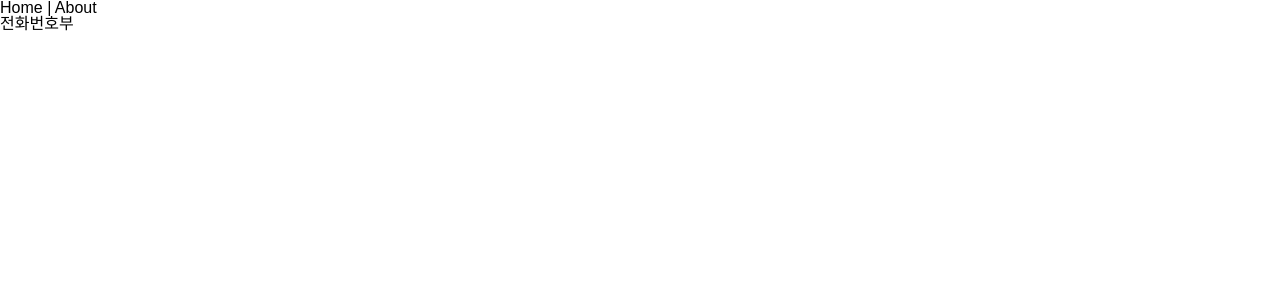
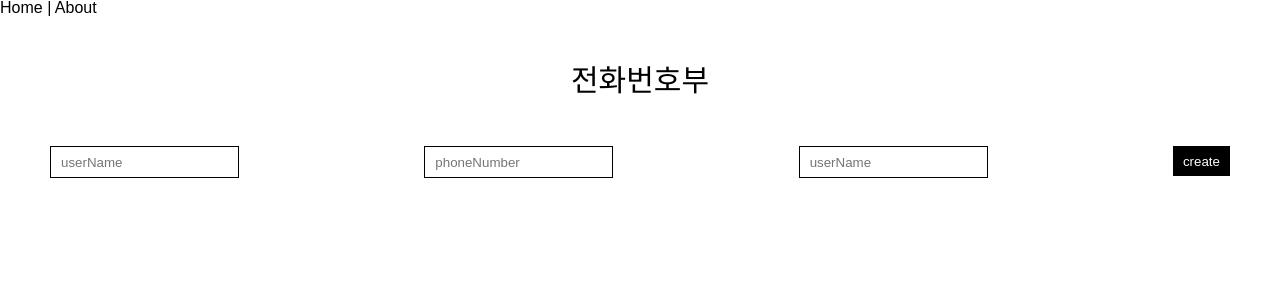
Before and after one commit to LEEHYUNHO2001/vue2-study, a Vue app in the folder phone-number/: page / in a window 1280 px wide. Shown: the top 300 px of the page. Built offline with nearby package versions, Linux system fonts and the light colour scheme.

Commit message:
:sparkles: user input form and validation

```diff
--- /dev/null
+++ b/phone-number/src/components/InputUserForm.vue
@@ -0,0 +1,54 @@
+<template>
+	<form class="input-form" @submit.prevent="userDataSubmit">
+		<input placeholder="userName" v-model="user.name" />
+		<input placeholder="phoneNumber" v-model="user.phoneNumber" />
+		<input placeholder="userName" v-model="user.email" />
+		<button type="submit">create</button>
+	</form>
+</template>
+
+<script lang="ts">
+import { Component, Vue } from 'vue-property-decorator';
+
+@Component
+export default class InputUserForm extends Vue {
+	user = {
+		name: '',
+		phoneNumber: '',
+		email: '',
+	};
+
+	userDataSubmit() {
+		if (this.inputValidation()) {
+			console.log(this.user);
+		}
+	}
+	inputValidation() {
+		const { name, phoneNumber, email } = this.user;
+		if (!name || !phoneNumber || !email) {
+			alert('모두 입력해주세요.');
+			return false;
+		}
+		return true;
+	}
+}
+</script>
+
+<style scoped>
+.input-form {
+	display: flex;
+	justify-content: space-between;
+	margin-top: 50px;
+}
+.input-form > input {
+	height: 30px;
+	padding-left: 10px;
+	border: 1px solid #000;
+}
+.input-form > button {
+	height: 30px;
+	padding: 0px 10px;
+	color: #fff;
+	background-color: #000;
+}
+</style>
--- a/phone-number/src/components/PhoneNumber.vue
+++ b/phone-number/src/components/PhoneNumber.vue
@@ -1,32 +1,31 @@
 <template>
-	<div class="phone-number">
-		<h1>{{ title }}</h1>
-	</div>
+	<section class="phone-number">
+		<h1 class="title">{{ title }}</h1>
+		<InputUserForm />
+	</section>
 </template>
 
 <script lang="ts">
 import { Component, Vue } from 'vue-property-decorator';
 
-@Component
-export default class HelloWorld extends Vue {
+import InputUserForm from './InputUserForm.vue';
+
+@Component({
+	components: {
+		InputUserForm,
+	},
+})
+export default class PhoneNumber extends Vue {
 	title = '전화번호부';
 }
 </script>
 
-<!-- Add "scoped" attribute to limit CSS to this component only -->
 <style scoped>
-h3 {
-	margin: 40px 0 0;
+.phone-number {
+	margin: 50px;
 }
-ul {
-	list-style-type: none;
-	padding: 0;
-}
-li {
-	display: inline-block;
-	margin: 0 10px;
-}
-a {
-	color: #42b983;
+.title {
+	text-align: center;
+	font-size: 30px;
 }
 </style>
```
